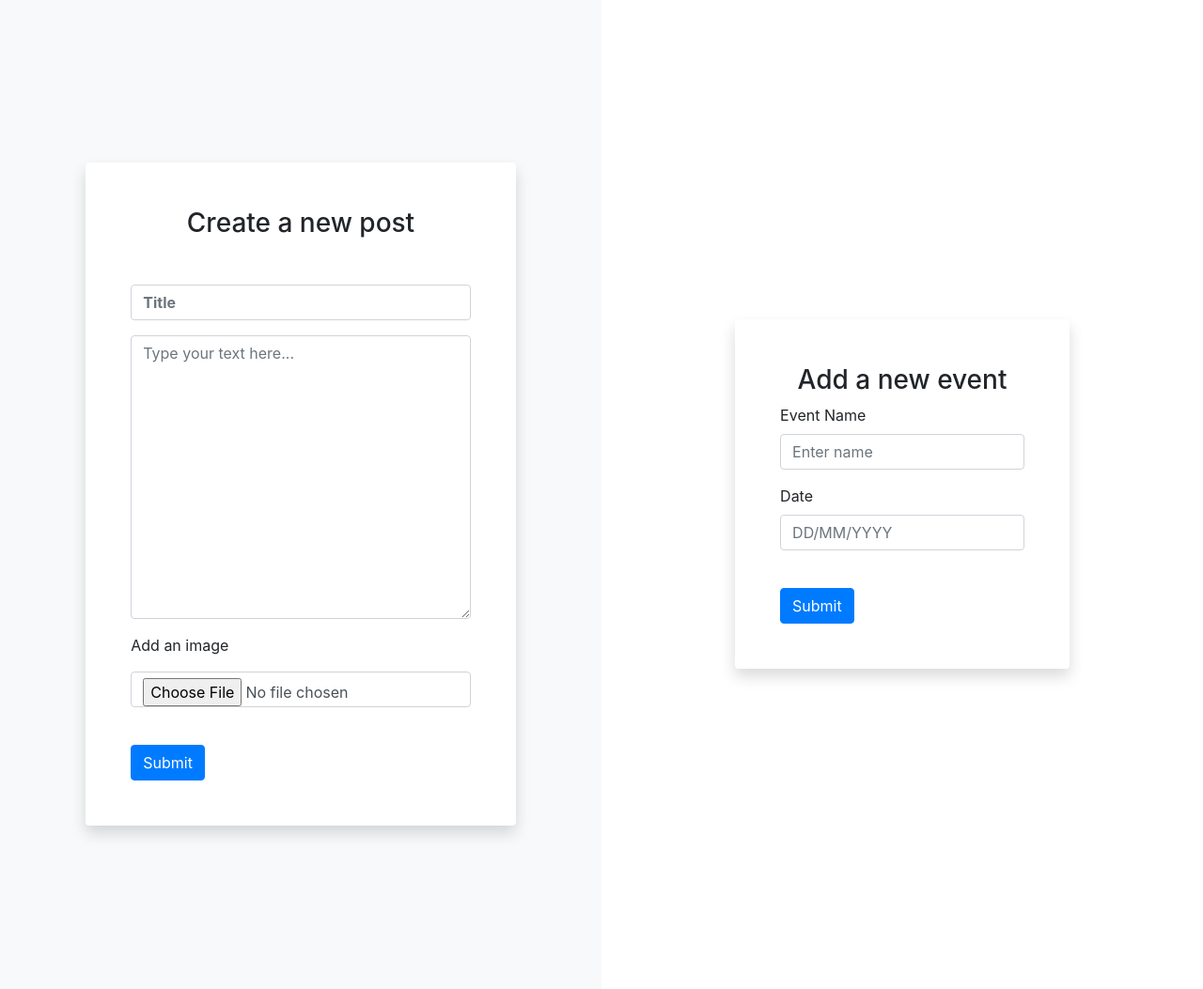
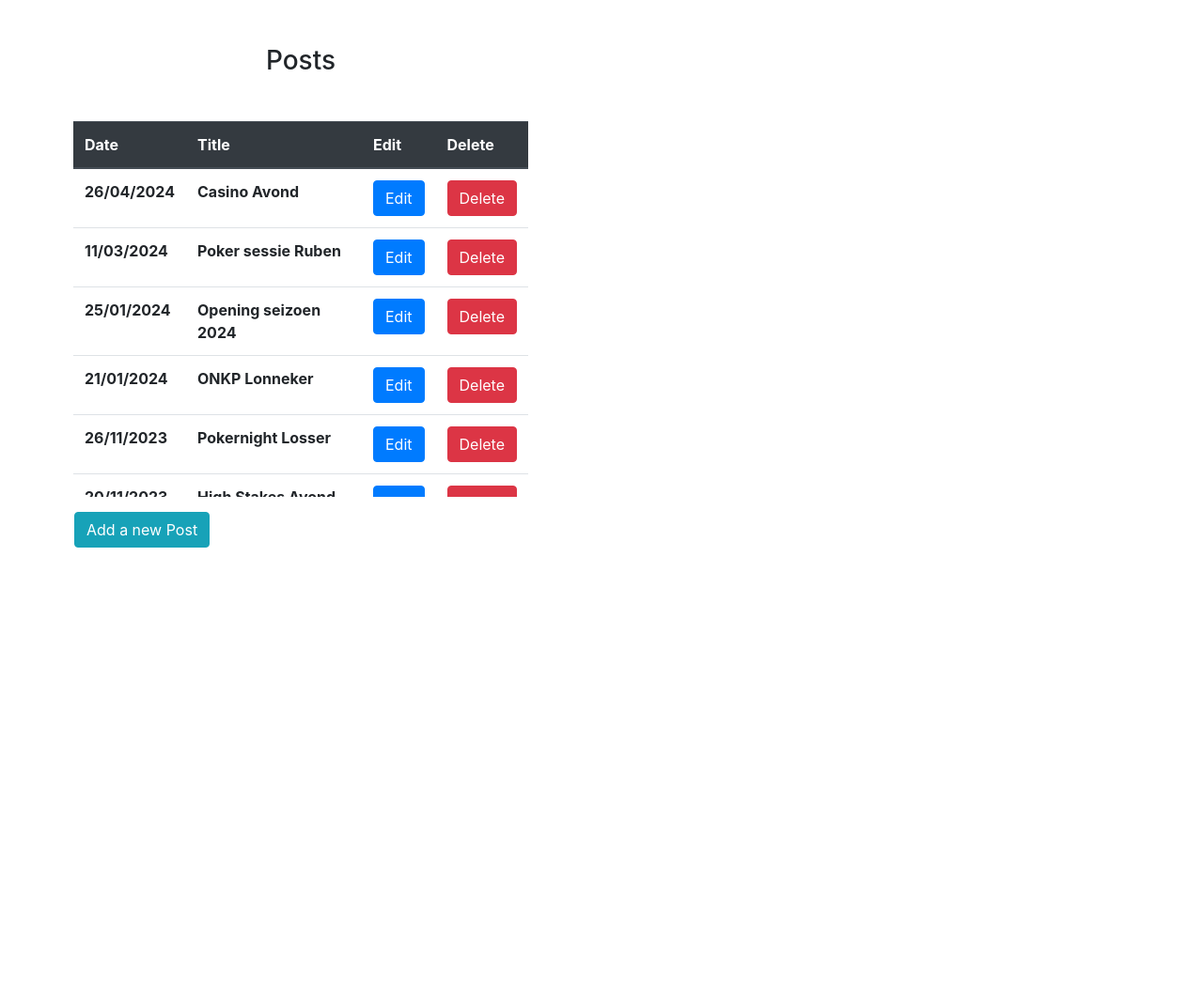
Before and after one commit to Niek-Damink/PokerPals, a Flask app: page /admin/post-events in a window 1280 px wide. Shown: the part 96-1149 px from the top of the page at 94% size. After the commit the page ends 679 px from the top, so only its background shows below. Run offline with Flask 3, Linux system fonts and the light colour scheme; a user stored in the database is signed in; some libraries are stand-ins or nearby versions.

Commit message:
Added functionality of editing posts

```diff
--- a/src/website/admin.py
+++ b/src/website/admin.py
@@ -231,6 +231,13 @@ def adminAddSession(amount):
 def adminPostEvents():
     if current_user.name != "Admin":
         return redirect(url_for('auth.login'))
+    return render_template("admin/adminPostEventsOverview.html", user = current_user, post_list = getPosts())
+
+@admin.route('/post-events/add', methods=['GET'])
+@login_required
+def adminAddPostEvents():
+    if current_user.name != "Admin":
+        return redirect(url_for('auth.login'))
     return render_template("admin/adminPostEvents.html", user = current_user)
 
 @admin.route('/post-events/add-post', methods=['POST'])
@@ -243,10 +250,10 @@ def adminAddPost():
     text = request.form.get('text')
     if len(title) == 0:
         flash("Please enter a title", "error")
-        return redirect(url_for("admin.adminPostEvents"))
+        return redirect(url_for("admin.adminAddPostEvents"))
     elif len(text) == 0:
         flash("Pleas enter some text", "error")
-        return redirect(url_for("admin.adminPostEvents"))
+        return redirect(url_for("admin.adminAddPostEvents"))
     date = datetime.datetime.today().strftime('%d/%m/%Y')
     print(date)
     id = getMaxPostID()
@@ -260,13 +267,50 @@ def adminAddPost():
         flash("Succesfully created post with picture")
     elif len(file.filename) > 0:
         flash("File is not allowed, allowed formats are png and jpg", "error")
-        return redirect(url_for("admin.adminPostEvents"))
+        return redirect(url_for("admin.adminAddPostEvents"))
     else:
         new_post = Post(id=id, imgURL="NoPicture", title = title, text = text, date = date)
         db.session.add(new_post)
         db.session.commit()
         flash("Succesfully created post")
     return redirect(url_for("admin.adminPostEvents"))
+
+@admin.route('/post-events/edit-post/<id>', methods=['POST'])
+@login_required
+def adminEditPost(id):
+    if current_user.name != "Admin":
+        return redirect(url_for('auth.login'))
+    file = request.files['file']
+    title = request.form.get('title')
+    text = request.form.get('text')
+    the_date =  request.form.get("datePost")
+    date = request.form.get("datePost").split("/")
+    if len(title) == 0:
+        flash("Please enter a title", "error")
+        return redirect(url_for("admin.adminPostEvents"))
+    elif len(text) == 0:
+        flash("Pleas enter some text", "error")
+        return redirect(url_for("admin.adminPostEvents"))
+    elif len(date) != 3 or not date[0].isdigit() or not date[1].isdigit() or not date[2].isdigit() or len(date[0]) != 2 or len(date[1]) != 2 or len(date[2]) != 4:
+        flash("Please fill in a correct date (DD/MM/YYYY)", "error")
+        return redirect(url_for("admin.adminPostEvents"))
+    if(allowed_file(file.filename)):
+        fileName = "post" + str(id) + "." + file.filename.rsplit('.', 1)[1]
+        UPLOADS_PATH = join(dirname(realpath(__file__)), 'static/pictures/' + fileName)
+        file.save(UPLOADS_PATH)
+        imgURL="pictures/" + fileName
+        Post.query.filter(Post.id == id).update({Post.title: title, Post.date: the_date, Post.imgURL: imgURL, Post.text: text})
+        db.session.commit()
+        flash("Succesfully edited post with picture")
+    elif len(file.filename) > 0:
+        flash("File is not allowed, allowed formats are png and jpg", "error")
+        return redirect(url_for("admin.adminPostEvents"))
+    else:
+        Post.query.filter(Post.id == id).update({Post.title: title, Post.date: the_date, Post.text: text})
+        db.session.commit()
+        flash("Succesfully edited post")
+    return redirect(url_for("admin.adminPostEvents"))
+
 
 @admin.route('/post-events/add-event', methods=['POST'])
 @login_required
@@ -285,7 +329,7 @@ def adminAddEvent():
     db.session.add(new_event)
     db.session.commit()
     flash("Successfully added new Event")
-    return redirect(url_for('admin.adminPostEvents'))
+    return redirect(url_for('admin.adminPostEventsOverview'))
 
 def allowed_file(filename):
     return '.' in filename and \
--- a/src/website/templates/admin/adminPostEvents.html
+++ b/src/website/templates/admin/adminPostEvents.html
@@ -1,4 +1,4 @@
-{% extends "admin/baseAdmin.html"%} {% block title %} Post & Events {% endblock %}
+{% extends "admin/baseAdmin.html"%} {% block title %} Add Post & Events {% endblock %}
 
 {% block content%}
 <div class="row no-gutter">
--- /dev/null
+++ b/src/website/templates/admin/adminPostEventsOverview.html
@@ -0,0 +1,147 @@
+{% extends "admin/baseAdmin.html"%} {% block title %} Post & Events {% endblock %}
+
+{% block content%}
+<div class="row">
+    <div class="col m-5">
+        <h3 align="center" class="mb-5">Posts</h3>
+        <div class="col overflow-auto" style="max-height: 400px;">
+            <table class="table">
+                <thead class="thead-dark">
+                    <tr>
+                        <th scope="col">Date</th>
+                        <th scope="col">Title</th>
+                        <th scope="col">Edit</th>
+                        <th scope="col">Delete</th>
+                    </tr>
+                </thead>
+                <tbody>
+                    {% for post in post_list%}
+                    <tr>
+                        <th>{{post.date}}</th>
+                        <th>{{post.title}}</th>
+                        <td><button onclick="editPost('{{post.id}}', '{{post.title}}', '{{post.date}}', '{{post.text | urlencode}}')" class="btn btn-primary" data-toggle="modal" data-target="#postModal">Edit</button></td>
+                        <td><button onclick="startDeletePost('{{post.id}}', '{{post.title}}')" class="btn btn-danger" data-toggle="modal" data-target="#areYouSureModal">Delete</button></td>
+                    </tr>
+                    {%endfor%}
+                </tbody>
+            </table>
+        </div>
+        <div class="m-3">
+        <button onclick="add()" class="btn btn-info">Add a new Post</button>
+    </div>
+    </div>
+    <div class="col-md-6 my-auto">
+
+    </div>
+</div>
+
+
+
+
+
+
+
+
+
+
+<div class="modal fade" id="eventModal" tabindex="-1" role="dialog" aria-labelledby="exampleModalLabel" aria-hidden="true">
+    <div class="modal-dialog" role="document">
+      <div class="modal-content">
+        <div class="modal-body">
+            <form method="POST" id="editEvent" action="/admin/post-events/edit-event">
+                <h3 align="center">Edit event</h3>
+                <div class="form-group">
+                    <label for="event_name">Event Name</label>
+                    <input type="text" class="form-control" id="event_name" name="event_name"
+                        placeholder="Enter name" />
+                </div>
+                <div class="form-group">
+                    <label for="date">Date</label>
+                    <input type="text" class="form-control" id="date" name="date"
+                        placeholder="DD/MM/YYYY" />
+                </div>
+            </form>
+        </div>
+        <div class="modal-footer">
+          <button type="button" class="btn btn-secondary" data-dismiss="modal">Close</button>
+          <button type="button" onclick="submitEditFormEvent()" class="btn btn-primary">Save changes</button>
+        </div>
+      </div>
+    </div>
+  </div>
+
+
+<div class="modal fade" id="postModal" tabindex="-1" role="dialog" aria-labelledby="exampleModalLabel" aria-hidden="true">
+    <div class="modal-dialog" role="document">
+      <div class="modal-content">
+        <div class="modal-body">
+            <form method="POST" id="editPost" action="/admin/post-events/edit-post/" enctype="multipart/form-data">
+                <h3 align="center" class="mb-5">Edit post</h3>
+                <div class="form-group">
+                    <input type="text" class="form-control font-weight-bold" id="title" name="title"
+                        placeholder="Title"/>
+                </div>
+                <div class="form-group">
+                    <input type="text" class="form-control" id="datePost" name="datePost"
+                        placeholder="DD/MM/YYYY"/>
+                </div>
+                <div class="form-group">
+                    <textarea class="form-control" id="text" name="text" placeholder="Type your text here..." rows="10"></textarea>
+                </div>
+                <p>Edit image</p>
+                <div class="input-group mb-3">
+                    <input type="file" class="form-control" name="file" id="inputGroupFile01">
+                </div>
+            </form>
+        </div>
+        <div class="modal-footer">
+          <button type="button" class="btn btn-secondary" data-dismiss="modal">Close</button>
+          <button type="button" onclick="submitEditFormPost()" class="btn btn-primary">Save changes</button>
+        </div>
+      </div>
+    </div>
+  </div>
+
+
+  <div class="modal fade" id="areYouSureModal" tabindex="-1" role="dialog" aria-labelledby="areYouSutrModalLabel" aria-hidden="true">
+    <div class="modal-dialog" role="document">
+      <div class="modal-content">
+        <div class="modal-header">
+          <h5 class="modal-title" id="areYouSureModalLabel">Are you sure you want to delete</h5>
+          <button type="button" class="close" data-dismiss="modal" aria-label="Close">
+            <span aria-hidden="true">&times;</span>
+          </button>
+        </div>
+        <div class="modal-body">
+            <div class="container text-center">
+          <button type="button" class="btn btn-danger" data-dismiss="modal">No</button>
+          <button type="button" id="deleteYes" onclick="" class="btn btn-primary">Yes</button>
+        </div>
+        </div>
+      </div>
+    </div>
+  </div>
+{% endblock %}
+
+{%block js%}
+<script>
+    function add(){
+        location.href = "/admin/post-events/add"
+    }
+
+    function submitEditFormEvent(){
+        document.getElementById("editEvent").submit()
+    }
+
+    function submitEditFormPost(){
+        document.getElementById("editPost").submit()
+    }
+
+    function editPost(id, title, date, text){
+        document.getElementById("editPost").action = "/admin/post-events/edit-post/" + id
+        document.getElementById("title").value = title
+        document.getElementById("datePost").value = date
+        document.getElementById("text").value = decodeURIComponent(text)
+    }
+</script>
+{%endblock%}
```
Also changed, not shown: src/instance/database.db.
